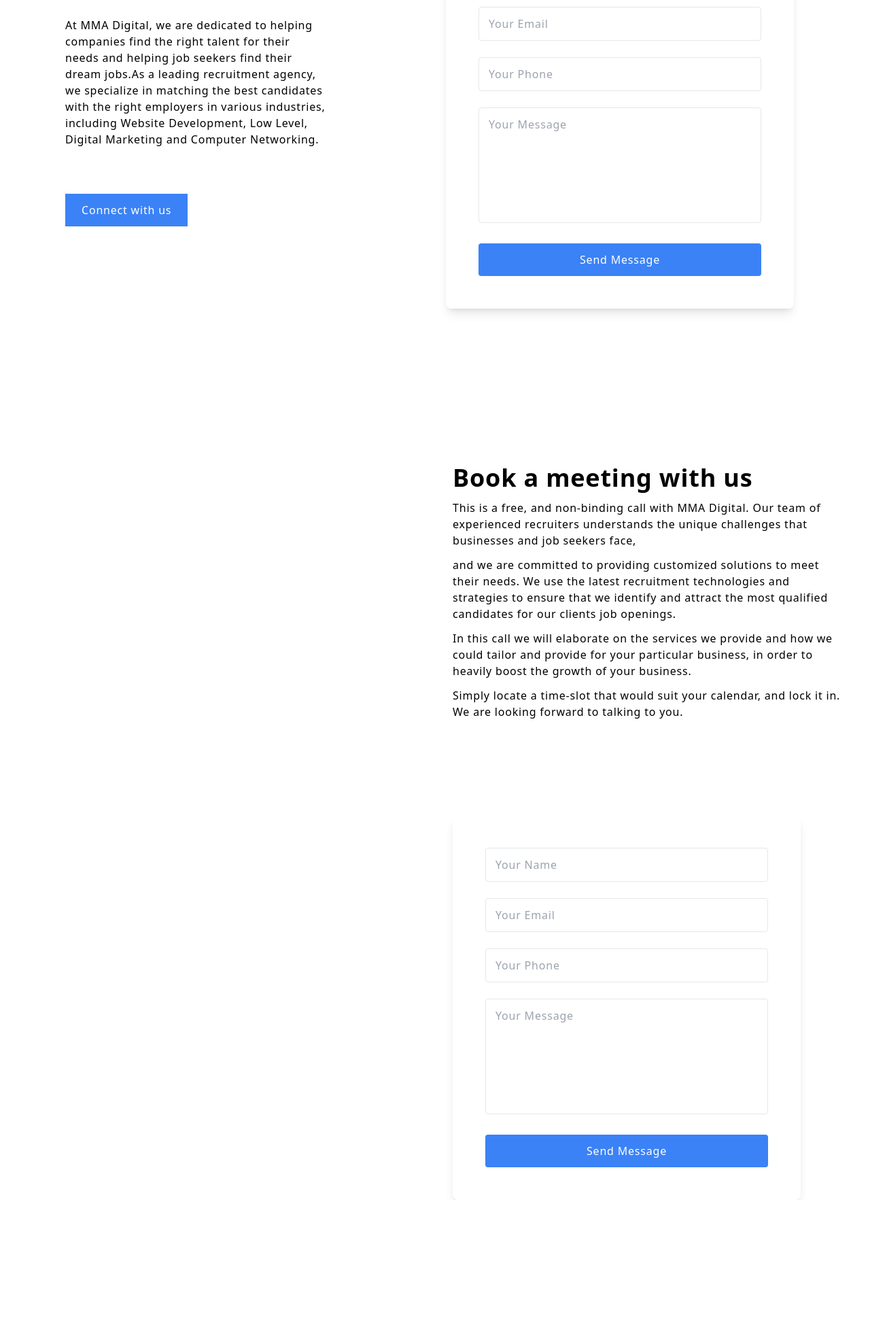
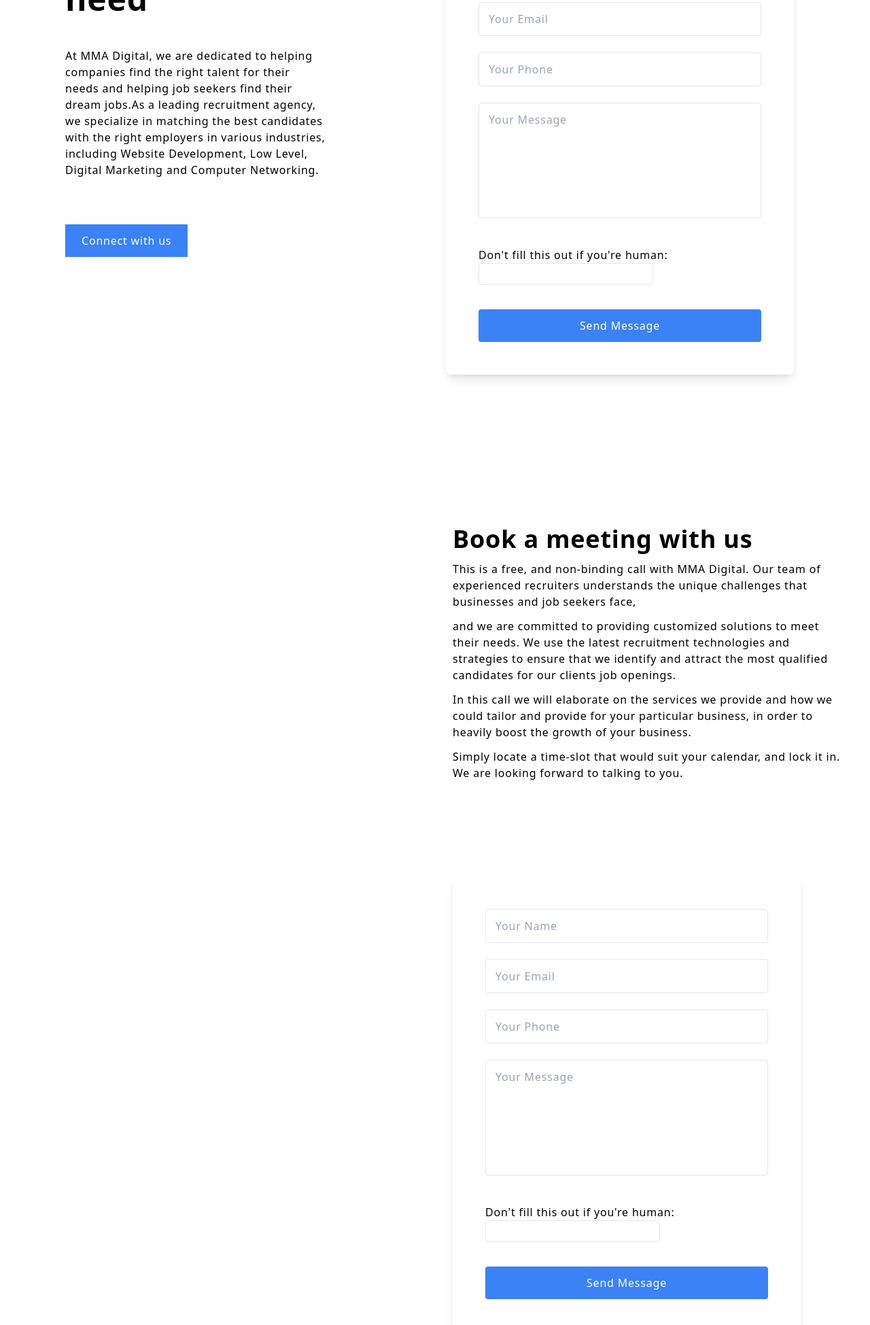
Before and after one commit to MMA-Digital/mmadigital-website, a plain HTML site: page src/index.html in a window 1280 px wide. Shown: the part 283-2232 px from the top of the page at 68% size. Before the commit the page ends 2048 px from the top, so only its background shows below. Drawn offline with nearby package versions, Linux system fonts and the light colour scheme; a script that the page names is missing.

Commit message:
Update - 0.0.6

```diff
--- a/src/index.html
+++ b/src/index.html
@@ -95,7 +95,14 @@
                     <!-- <img class="sm:w-auto md:w-9/12" src="/Ste-lete/src/assets/4565.jpg" alt="" /> -->
                     <div class="w-full lg:w-1/2 xl:w-5/12 px-4">
                             <div class="bg-white relative rounded-lg p-8 sm:p-12 shadow-lg w-[100vw] md:w-[40vw]">
-                                <form class="w-full" name="contact" method="POST" data-netlify="true">
+                                <form
+                                 class="w-full"
+                                 name="contact"
+                                 method="POST"
+                                 netlify-honeypot="bot-field"
+                                 data-netlify-recaptcha="true"
+                                 data-netlify="true">
+
                                     <div class="mb-6">
                                         <input
                                             name="Name"
@@ -169,8 +176,17 @@
                                             "
                                             ></textarea>
                                     </div>
+
+                                    <p class="py-3">
+                                        <label>
+                                            Don&apos;t fill this out if you&apos;re human: <input class="rounded border border-[f0f0f0] p-3 h-8" name="bot-field" />
+                                        </label>
+                                        <div class="py-3" data-netlify-recaptcha="true"></div>
+                                    </p>
+
                                     <div>
-                                        <button
+                                        <input
+                                            value="Send Message"
                                             type="submit"
                                             class="
                                             w-full
@@ -181,9 +197,7 @@
                                             transition
                                             hover:bg-opacity-90
                                             "
-                                            >
-                                        Send Message
-                                        </button>
+                                            />
                                     </div>
                                 </form>
                             </div>
@@ -224,9 +238,17 @@
                     <div>
                         <div class="w-full lg:w-1/2 xl:w-5/12 px-4">
                             <div class="bg-white relative rounded-lg p-8 sm:p-12 w-[100vw] md:w-[40vw] md:shadow-lg">
-                                <form class="w-full">
+                                 <form
+                                 class="w-full"
+                                 name="contact"
+                                 method="POST"
+                                 netlify-honeypot="bot-field"
+                                 data-netlify-recaptcha="true"
+                                 data-netlify="true">
+
                                     <div class="mb-6">
                                         <input
+                                            name="Name"
                                             type="text"
                                             placeholder="Your Name"
                                             class="
@@ -244,6 +266,7 @@
                                     </div>
                                     <div class="mb-6">
                                         <input
+                                            name="Email"
                                             type="email"
                                             placeholder="Your Email"
                                             class="
@@ -261,6 +284,7 @@
                                     </div>
                                     <div class="mb-6">
                                         <input
+                                            name="Phone Number"
                                             type="text"
                                             placeholder="Your Phone"
                                             class="
@@ -278,6 +302,7 @@
                                     </div>
                                     <div class="mb-6">
                                         <textarea
+                                            name="Message"
                                             rows="6"
                                             placeholder="Your Message"
                                             class="
@@ -294,8 +319,17 @@
                                             "
                                             ></textarea>
                                     </div>
+
+                                    <p class="py-3">
+                                        <label>
+                                            Don&apos;t fill this out if you&apos;re human: <input class="rounded border border-[f0f0f0] p-3 h-8" name="bot-field" />
+                                        </label>
+                                        <div class="py-3" data-netlify-recaptcha="true"></div>
+                                    </p>
+
                                     <div>
-                                        <button
+                                        <input
+                                            value="Send Message"
                                             type="submit"
                                             class="
                                             w-full
@@ -306,9 +340,7 @@
                                             transition
                                             hover:bg-opacity-90
                                             "
-                                            >
-                                        Send Message
-                                        </button>
+                                            />
                                     </div>
                                 </form>
                             </div>
```
